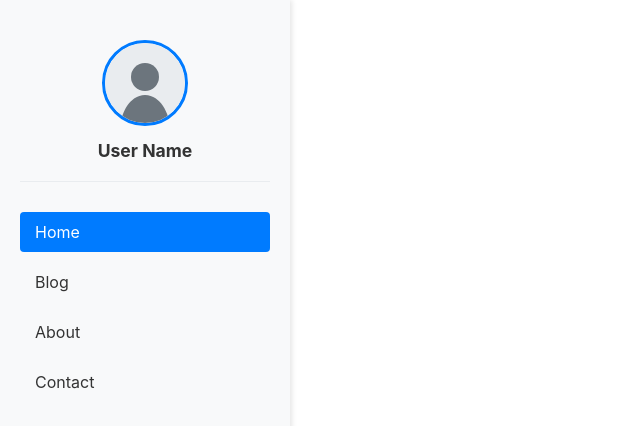
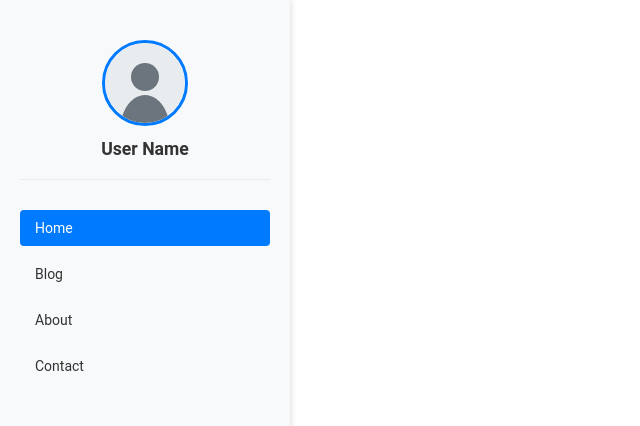
Before and after one commit to whatsupmike/simple-blog, an Angular app in the folder frontend/: page / in a window 1280 px wide. Shown: the top 426 px of the page, without its empty margins (0-640 px from the left). Built offline with nearby package versions, Linux system fonts and the light colour scheme.

Commit message:
chore: clean up

```diff
--- a/frontend/src/app/app.component.html
+++ b/frontend/src/app/app.component.html
@@ -1,181 +1,3 @@
-<!-- * * * * * * * * * * * * * * * * * * * * * * * * * * * * * * * -->
-<!-- * * * * * * * * * * * The content below * * * * * * * * * * * -->
-<!-- * * * * * * * * * * is only a placeholder * * * * * * * * * * -->
-<!-- * * * * * * * * * * and can be replaced.  * * * * * * * * * * -->
-<!-- * * * * * * * * * * * * * * * * * * * * * * * * * * * * * * * -->
-<!-- * * * * * * * * * Delete the template below * * * * * * * * * -->
-<!-- * * * * * * * to get started with your project! * * * * * * * -->
-<!-- * * * * * * * * * * * * * * * * * * * * * * * * * * * * * * * -->
-
-<style>
-  :host {
-    --bright-blue: oklch(51.01% 0.274 263.83);
-    --electric-violet: oklch(53.18% 0.28 296.97);
-    --french-violet: oklch(47.66% 0.246 305.88);
-    --vivid-pink: oklch(69.02% 0.277 332.77);
-    --hot-red: oklch(61.42% 0.238 15.34);
-    --orange-red: oklch(63.32% 0.24 31.68);
-
-    --gray-900: oklch(19.37% 0.006 300.98);
-    --gray-700: oklch(36.98% 0.014 302.71);
-    --gray-400: oklch(70.9% 0.015 304.04);
-
-    --red-to-pink-to-purple-vertical-gradient: linear-gradient(
-      180deg,
-      var(--orange-red) 0%,
-      var(--vivid-pink) 50%,
-      var(--electric-violet) 100%
-    );
-
-    --red-to-pink-to-purple-horizontal-gradient: linear-gradient(
-      90deg,
-      var(--orange-red) 0%,
-      var(--vivid-pink) 50%,
-      var(--electric-violet) 100%
-    );
-
-    --pill-accent: var(--bright-blue);
-
-    font-family: "Inter", -apple-system, BlinkMacSystemFont, "Segoe UI", Roboto,
-      Helvetica, Arial, sans-serif, "Apple Color Emoji", "Segoe UI Emoji",
-      "Segoe UI Symbol";
-    box-sizing: border-box;
-    -webkit-font-smoothing: antialiased;
-    -moz-osx-font-smoothing: grayscale;
-  }
-
-  h1 {
-    font-size: 3.125rem;
-    color: var(--gray-900);
-    font-weight: 500;
-    line-height: 100%;
-    letter-spacing: -0.125rem;
-    margin: 0;
-    font-family: "Inter Tight", -apple-system, BlinkMacSystemFont, "Segoe UI", Roboto,
-      Helvetica, Arial, sans-serif, "Apple Color Emoji", "Segoe UI Emoji",
-      "Segoe UI Symbol";
-  }
-
-  p {
-    margin: 0;
-    color: var(--gray-700);
-  }
-
-  main {
-    width: 100%;
-    min-height: 100%;
-    display: flex;
-    justify-content: center;
-    align-items: center;
-    padding: 1rem;
-    box-sizing: inherit;
-    position: relative;
-  }
-
-  .angular-logo {
-    max-width: 9.2rem;
-  }
-
-  .content {
-    display: flex;
-    justify-content: space-around;
-    width: 100%;
-    max-width: 700px;
-    margin-bottom: 3rem;
-  }
-
-  .content h1 {
-    margin-top: 1.75rem;
-  }
-
-  .content p {
-    margin-top: 1.5rem;
-  }
-
-  .divider {
-    width: 1px;
-    background: var(--red-to-pink-to-purple-vertical-gradient);
-    margin-inline: 0.5rem;
-  }
-
-  .pill-group {
-    display: flex;
-    flex-direction: column;
-    align-items: start;
-    flex-wrap: wrap;
-    gap: 1.25rem;
-  }
-
-  .pill {
-    display: flex;
-    align-items: center;
-    --pill-accent: var(--bright-blue);
-    background: color-mix(in srgb, var(--pill-accent) 5%, transparent);
-    color: var(--pill-accent);
-    padding-inline: 0.75rem;
-    padding-block: 0.375rem;
-    border-radius: 2.75rem;
-    border: 0;
-    transition: background 0.3s ease;
-    font-family: var(--inter-font);
-    font-size: 0.875rem;
-    font-style: normal;
-    font-weight: 500;
-    line-height: 1.4rem;
-    letter-spacing: -0.00875rem;
-    text-decoration: none;
-  }
-
-  .pill:hover {
-    background: color-mix(in srgb, var(--pill-accent) 15%, transparent);
-  }
-
-  .pill-group .pill:nth-child(6n + 1) {
-    --pill-accent: var(--bright-blue);
-  }
-  .pill-group .pill:nth-child(6n + 2) {
-    --pill-accent: var(--french-violet);
-  }
-  .pill-group .pill:nth-child(6n + 3),
-  .pill-group .pill:nth-child(6n + 4),
-  .pill-group .pill:nth-child(6n + 5) {
-    --pill-accent: var(--hot-red);
-  }
-
-  .pill-group svg {
-    margin-inline-start: 0.25rem;
-  }
-
-  .social-links {
-    display: flex;
-    align-items: center;
-    gap: 0.73rem;
-    margin-top: 1.5rem;
-  }
-
-  .social-links path {
-    transition: fill 0.3s ease;
-    fill: var(--gray-400);
-  }
-
-  .social-links a:hover svg path {
-    fill: var(--gray-900);
-  }
-
-  @media screen and (max-width: 650px) {
-    .content {
-      flex-direction: column;
-      width: max-content;
-    }
-
-    .divider {
-      height: 1px;
-      width: 100%;
-      background: var(--red-to-pink-to-purple-horizontal-gradient);
-      margin-block: 1.5rem;
-    }
-  }
-</style>
 
 <div class="app-container">
   <app-left-menu></app-left-menu>
@@ -183,11 +5,3 @@
     <router-outlet></router-outlet>
   </main>
 </div>
-
-<!-- * * * * * * * * * * * * * * * * * * * * * * * * * * * * * * * * -->
-<!-- * * * * * * * * * * * The content above * * * * * * * * * * * * -->
-<!-- * * * * * * * * * * is only a placeholder * * * * * * * * * * * -->
-<!-- * * * * * * * * * * and can be replaced.  * * * * * * * * * * * -->
-<!-- * * * * * * * * * * * * * * * * * * * * * * * * * * * * * * * * -->
-<!-- * * * * * * * * * * End of Placeholder  * * * * * * * * * * * * -->
-<!-- * * * * * * * * * * * * * * * * * * * * * * * * * * * * * * * * -->
--- a/frontend/src/app/app.component.scss
+++ b/frontend/src/app/app.component.scss
@@ -1,6 +1,8 @@
 .app-container {
   display: flex;
   min-height: 100vh;
+  font-family: 'Roboto', sans-serif;
+  font-size: 14px;
 }
 
 .main-content {
```
